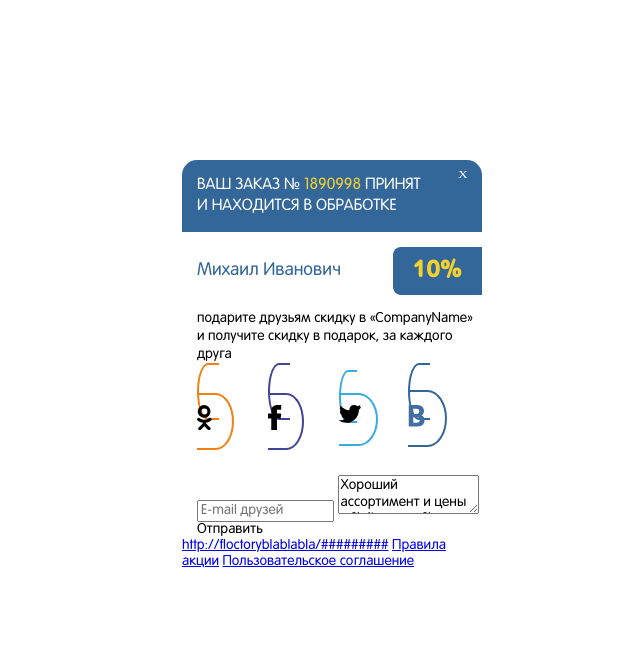
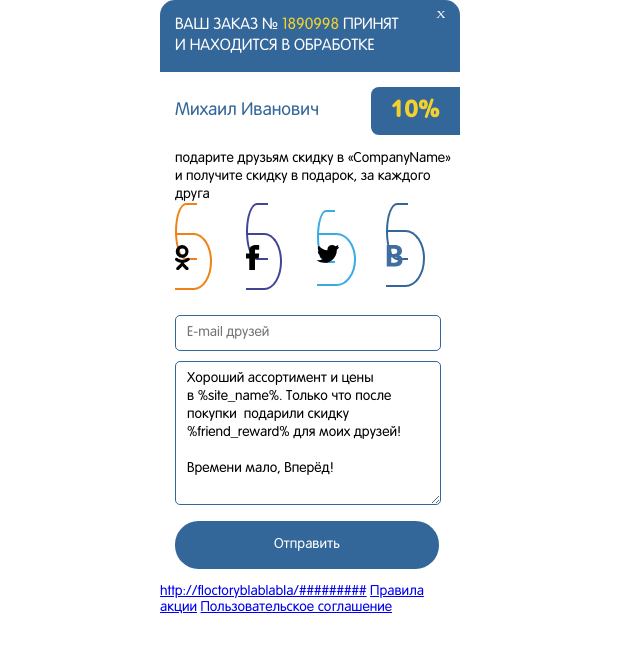
Before and after one commit to starikovsa/test-widget, a website: page source/index.html in a window 1280 px wide. Shown: the whole page, without its empty margins (330-970 px from the left). Drawn offline with nearby package versions, Linux system fonts and the light colour scheme; files that its build step writes are made by us from their sources; files whose address does not match are found by name; a web font is replaced by a local one.

Commit message:
сделал центральную часть виджета

```diff
--- a/source/index.html
+++ b/source/index.html
@@ -61,10 +61,10 @@
           </li>
         </ul>
         <form class="widget__form" action="#" method="get">
-          <input class="widgte__input" type="email" name="email" id="email" placeholder="E-mail друзей">
-          <textarea class="widget__textform" name="textform" id="textform">Хороший ассортимент и цены в&nbsp;%site_name%. Только что после покупки  подарили скидку %friend_reward% для моих друзей!
+          <input class="widget__input" type="email" name="email" id="email" placeholder="E-mail друзей">
+          <textarea class="widget__textform" name="textform" id="textform" rows="7">Хороший ассортимент и цены в&nbsp;%site_name%. Только что после покупки  подарили скидку %friend_reward% для моих друзей!
 
-              Времени мало, Вперёд!
+Времени мало, Вперёд!
             </textarea>
             <button class="button widget__button widget__button--send">Отправить</button>
         </form>
--- a/source/sass/blocks/widget.scss
+++ b/source/sass/blocks/widget.scss
@@ -2,9 +2,6 @@
   width: 300px;
   display: flex;
   flex-direction: column;
-  position: fixed;
-  top: 20%;
-  left: 40%;
   font-family: "RotondaC", "Arial", sans-serif;
   font-size: 14px;
   margin: 0 auto;
--- a/source/sass/blocks/widget__main.scss
+++ b/source/sass/blocks/widget__main.scss
@@ -1,6 +1,7 @@
 .widget__main {
   display: flex;
   flex-direction: column;
+  margin-bottom: 15px;
   padding-left: 15px;
 }
 
@@ -76,3 +77,23 @@
 .widget__link-vk {
   border: solid 2px #336699;
 }
+
+.widget__input,
+.widget__textform {
+  width: 242px;
+  font-size: 14px;
+  line-height: 18px;
+  border: solid 1px #336699;
+  border-radius: 5px;
+  margin-bottom: 10px;
+  padding: 8px 11px;
+}
+
+.widget__button--send {
+  font-size: 14px;
+  line-height: 18px;
+  background-color: #336699;
+  color: #ffffff;
+  border-radius: 23.5px;
+  padding: 15px 99px;
+}
```
